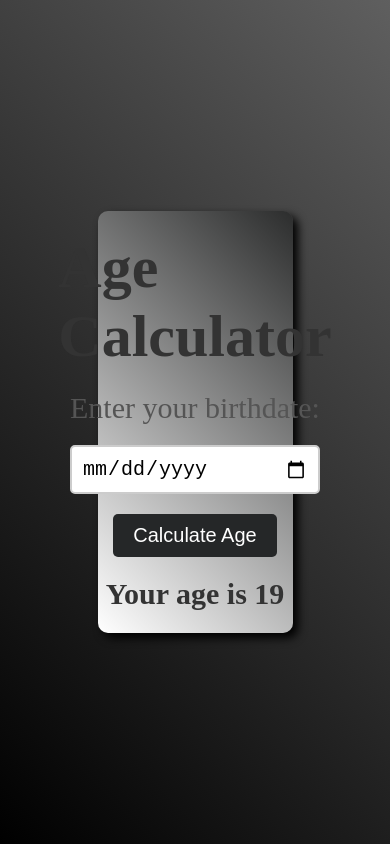
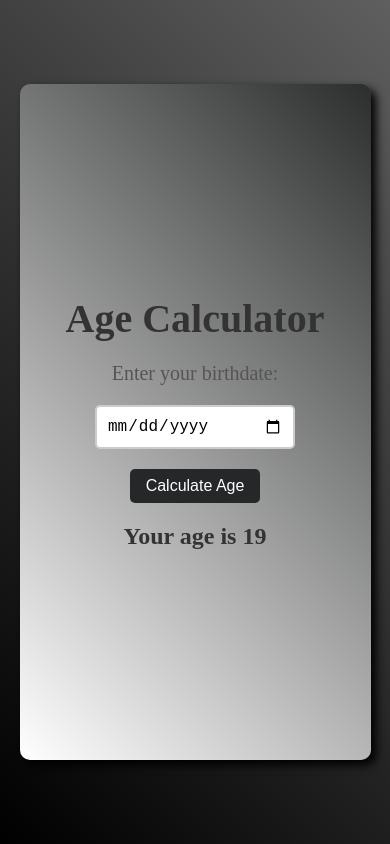
Before and after one commit to tejendrasinh51/ageCalc, a plain HTML site: page index.html in a window 390 px wide. Drawn offline with Linux system fonts and the light colour scheme.

Commit message:
responsive

```diff
--- a/style.css
+++ b/style.css
@@ -85,3 +85,28 @@ button{
 #btn:hover {
     background-color: #000000;
 }
+
+@media screen and (max-width: 600px) {
+    .container {
+        width: 90%;
+        height: 80%;
+    }
+    h1 {
+        font-size: 40px;
+    }
+    #labeldob {
+        font-size: 20px;
+    }
+    #birthdate {
+        width: 200px;
+        font-size: 16px;
+    }
+    button {
+        font-size: 16px;
+        padding: 8px 16px;
+    }
+    #result h3 {
+        font-size: 24px;
+    }
+
+}
```
